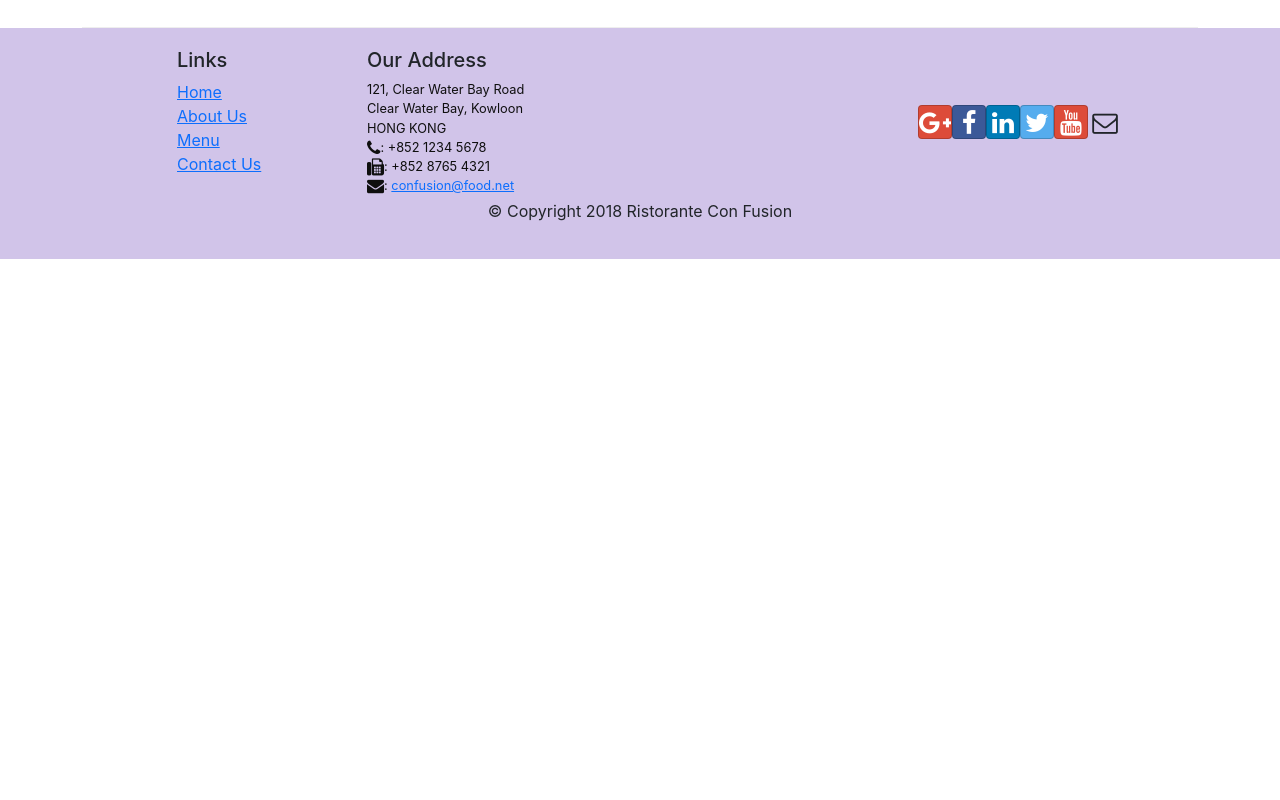
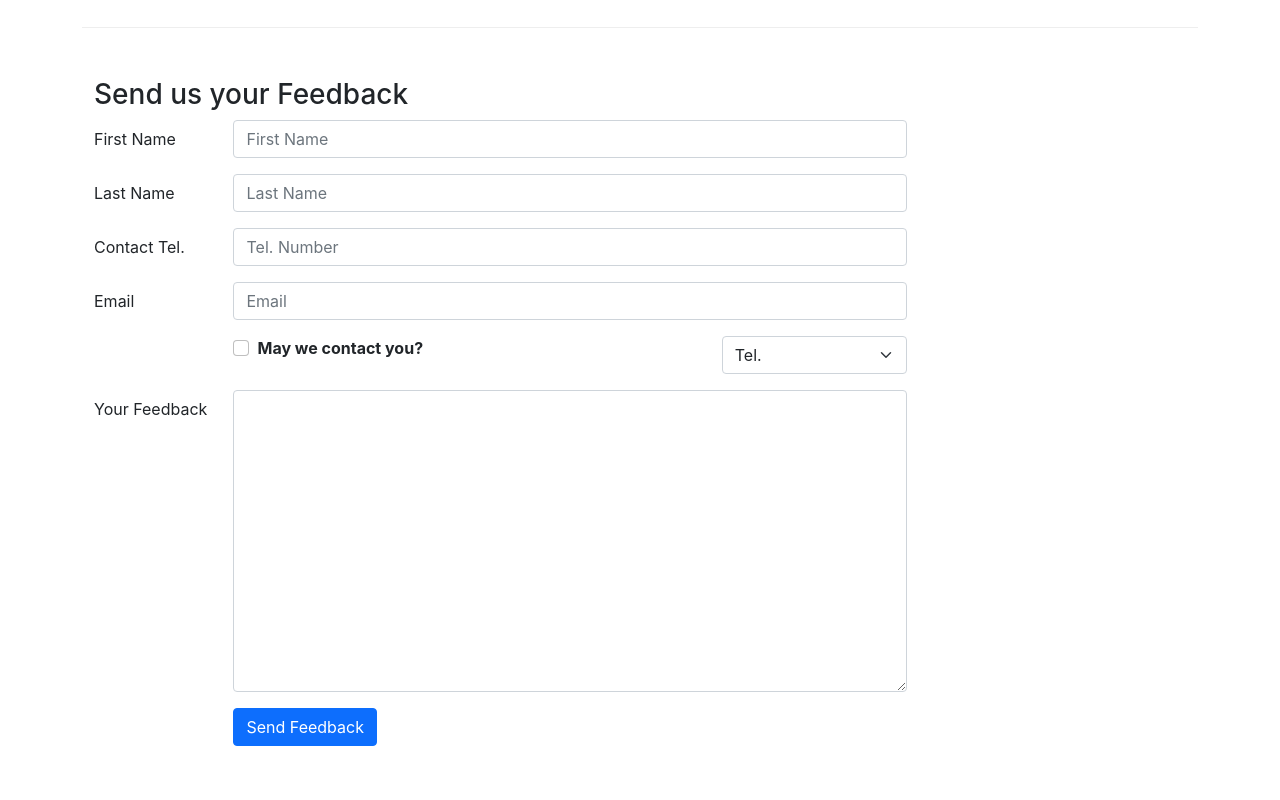
Before and after one commit to Mieron-HH/React, a React (Create React App) app: page /contactus in a window 1280 px wide. Shown: the part 820-1620 px from the top of the page. Before the commit the page ends 1079 px from the top, so only its background shows below. Built offline with nearby package versions, Linux system fonts and the light colour scheme.

Commit message:
Controlled Forms

```diff
--- /dev/null
+++ b/src/components/AboutComponent.js
@@ -0,0 +1,117 @@
+import React from "react";
+import {
+	Breadcrumb,
+	BreadcrumbItem,
+	Card,
+	CardBody,
+	CardHeader,
+	Media,
+} from "reactstrap";
+import { Link } from "react-router-dom";
+
+function About(props) {
+	const leaders = props.leaders.map((leader) => {
+		return <p>Leader {leader.name}</p>;
+	});
+
+	const RenderLeader = ({ leaders }) => {
+		return leaders.map((leader) => (
+			<div key={leader.id} className="col-12 mt-5 d-flex">
+				<div className="col-md-2 me-1">
+					<Media object src={leader.image} alt={leader.name} />
+				</div>
+				<div className="col">
+					<Media heading>{leader.name}</Media>
+					<p>{leader.designation}</p>
+					<p>{leader.description}</p>
+				</div>
+			</div>
+		));
+	};
+
+	return (
+		<div className="container">
+			<div className="row">
+				<Breadcrumb>
+					<BreadcrumbItem>
+						<Link to="/home">Home</Link>
+					</BreadcrumbItem>
+					<BreadcrumbItem active>About Us</BreadcrumbItem>
+				</Breadcrumb>
+				<div className="col-12">
+					<h3>About Us</h3>
+					<hr />
+				</div>
+			</div>
+			<div className="row row-content">
+				<div className="col-12 col-md-6">
+					<h2>Our History</h2>
+					<p>
+						Started in 2010, Ristorante con Fusion quickly established itself as
+						a culinary icon par excellence in Hong Kong. With its unique brand
+						of world fusion cuisine that can be found nowhere else, it enjoys
+						patronage from the A-list clientele in Hong Kong. Featuring four of
+						the best three-star Michelin chefs in the world, you never know what
+						will arrive on your plate the next time you visit us.
+					</p>
+					<p>
+						The restaurant traces its humble beginnings to{" "}
+						<em>The Frying Pan</em>, a successful chain started by our CEO, Mr.
+						Peter Pan, that featured for the first time the world's best
+						cuisines in a pan.
+					</p>
+				</div>
+				<div className="col-12 col-md-5">
+					<Card>
+						<CardHeader className="bg-primary text-white">
+							Facts At a Glance
+						</CardHeader>
+						<CardBody>
+							<dl className="row p-1">
+								<dt className="col-6">Started</dt>
+								<dd className="col-6">3 Feb. 2013</dd>
+								<dt className="col-6">Major Stake Holder</dt>
+								<dd className="col-6">HK Fine Foods Inc.</dd>
+								<dt className="col-6">Last Year's Turnover</dt>
+								<dd className="col-6">$1,250,375</dd>
+								<dt className="col-6">Employees</dt>
+								<dd className="col-6">40</dd>
+							</dl>
+						</CardBody>
+					</Card>
+				</div>
+				<div className="col-12">
+					<Card>
+						<CardBody className="bg-faded">
+							<blockquote className="blockquote">
+								<p className="mb-0">
+									You better cut the pizza in four pieces because I'm not hungry
+									enough to eat six.
+								</p>
+								<footer className="blockquote-footer mt-1">
+									Yogi Berra,
+									<cite title="Source Title">
+										The Wit and Wisdom of Yogi Berra, P. Pepe, Diversion Books,
+										2014
+									</cite>
+								</footer>
+							</blockquote>
+						</CardBody>
+					</Card>
+				</div>
+			</div>
+			<div className="row row-content">
+				<div className="col-12">
+					<h2>Corporate Leadership</h2>
+				</div>
+				<div className="col-12">
+					<Media list className="list-unstyled">
+						<RenderLeader leaders={props.leaders} />
+					</Media>
+				</div>
+			</div>
+		</div>
+	);
+}
+
+export default About;
--- a/src/components/ContactComponent.js
+++ b/src/components/ContactComponent.js
@@ -1,8 +1,51 @@
-import React from "react";
-import { Breadcrumb, BreadcrumbItem } from "reactstrap";
+import React, { Component } from "react";
+import {
+	Breadcrumb,
+	BreadcrumbItem,
+	Button,
+	Form,
+	FormGroup,
+	Label,
+	Input,
+	Col,
+} from "reactstrap";
 import { Link } from "react-router-dom";
 
-function Contact(props) {
+class Contact extends Component {
+	constructor(props) {
+		super(props);
+
+		this.state = {
+			firstname: "",
+			lastname: "",
+			telnum: "",
+			email: "",
+			agree: false,
+			contactType: "Tel.",
+			message: "",
+		};
+
+		this.handleSubmit = this.handleSubmit.bind(this);
+		this.handleInputChange = this.handleInputChange.bind(this);
+	}
+
+	handleInputChange(event) {
+		const target = event.target;
+		const value = target.type === "checkbox" ? target.checked : target.value;
+		const name = target.name;
+
+		this.setState({
+			[name]: value,
+		});
+	}
+
+	handleSubmit(event) {
+		console.log("Current State is: " + JSON.stringify(this.state));
+		alert("Current State is: " + JSON.stringify(this.state));
+		event.preventDefault();
+	}
+
+	render() {
 		return (
 			<div className="container">
 				<div className="row">
@@ -64,8 +107,133 @@
 						</div>
 					</div>
 				</div>
+				<div className="row row-content">
+					<div className="col-12">
+						<h3>Send us your Feedback</h3>
+					</div>
+					<div className="col-12 col-md-9">
+						<Form onSubmit={this.handleSubmit}>
+							<FormGroup row>
+								<Label htmlFor="firstname" md={2}>
+									First Name
+								</Label>
+								<Col md={10}>
+									<Input
+										type="text"
+										id="firstname"
+										name="firstname"
+										placeholder="First Name"
+										value={this.state.firstname}
+										onChange={this.handleInputChange}
+									/>
+								</Col>
+							</FormGroup>
+
+							<FormGroup row>
+								<Label htmlFor="lastname" md={2}>
+									Last Name
+								</Label>
+								<Col md={10}>
+									<Input
+										type="text"
+										id="lastname"
+										name="lastname"
+										placeholder="Last Name"
+										value={this.state.lastname}
+										onChange={this.handleInputChange}
+									/>
+								</Col>
+							</FormGroup>
+
+							<FormGroup row>
+								<Label htmlFor="telnum" md={2}>
+									Contact Tel.
+								</Label>
+								<Col md={10}>
+									<Input
+										type="tel"
+										id="telnum"
+										name="telnum"
+										placeholder="Tel. Number"
+										value={this.state.telnum}
+										onChange={this.handleInputChange}
+									/>
+								</Col>
+							</FormGroup>
+
+							<FormGroup row>
+								<Label htmlFor="email" md={2}>
+									Email
+								</Label>
+								<Col md={10}>
+									<Input
+										type="email"
+										id="email"
+										name="email"
+										placeholder="Email"
+										value={this.state.email}
+										onChange={this.handleInputChange}
+									/>
+								</Col>
+							</FormGroup>
+
+							<FormGroup row>
+								<Col md={{ size: 6, offset: 2 }}>
+									<FormGroup check>
+										<Label check>
+											<Input
+												type="checkbox"
+												name="agree"
+												checked={this.state.agree}
+												onChange={this.handleInputChange}
+											/>{" "}
+											<strong>May we contact you?</strong>
+										</Label>
+									</FormGroup>
+								</Col>
+
+								<Col md={{ size: 3, offset: 1 }}>
+									<Input
+										type="select"
+										name="contactType"
+										value={this.state.contactType}
+										onChange={this.handleInputChange}
+									>
+										<option>Tel.</option>
+										<option>Email</option>
+									</Input>
+								</Col>
+							</FormGroup>
+
+							<FormGroup row>
+								<Label htmlFor="feedback" md={2}>
+									Your Feedback
+								</Label>
+								<Col md={10}>
+									<Input
+										type="textarea"
+										id="message"
+										name="message"
+										rows="12"
+										value={this.state.message}
+										onChange={this.handleInputChange}
+									/>
+								</Col>
+							</FormGroup>
+
+							<FormGroup row>
+								<Col md={{ size: 10, offset: 2 }}>
+									<Button type="submit" color="primary">
+										Send Feedback
+									</Button>
+								</Col>
+							</FormGroup>
+						</Form>
+					</div>
+				</div>
 			</div>
 		);
 	}
+}
 
 export default Contact;
--- a/src/components/MainComponent.js
+++ b/src/components/MainComponent.js
@@ -1,6 +1,7 @@
 import React, { Component } from "react";
 import Home from "./HomeComponent";
 import Menu from "./MenuComponent";
+import About from "./AboutComponent";
 import Contact from "./ContactComponent";
 import DishDetail from "./DishdetailComponent";
 import Header from "./HeaderComponent";
@@ -56,6 +57,10 @@
 				<Switch>
 					<Route path="/home" component={HomePage} />
 					<Route
+						path="/aboutus"
+						component={() => <About leaders={this.state.leaders} />}
+					/>
+					<Route
 						exact
 						path="/menu"
 						component={() => <Menu dishes={this.state.dishes} />}
```
Lines whose indentation alone changed are shown as unchanged.
